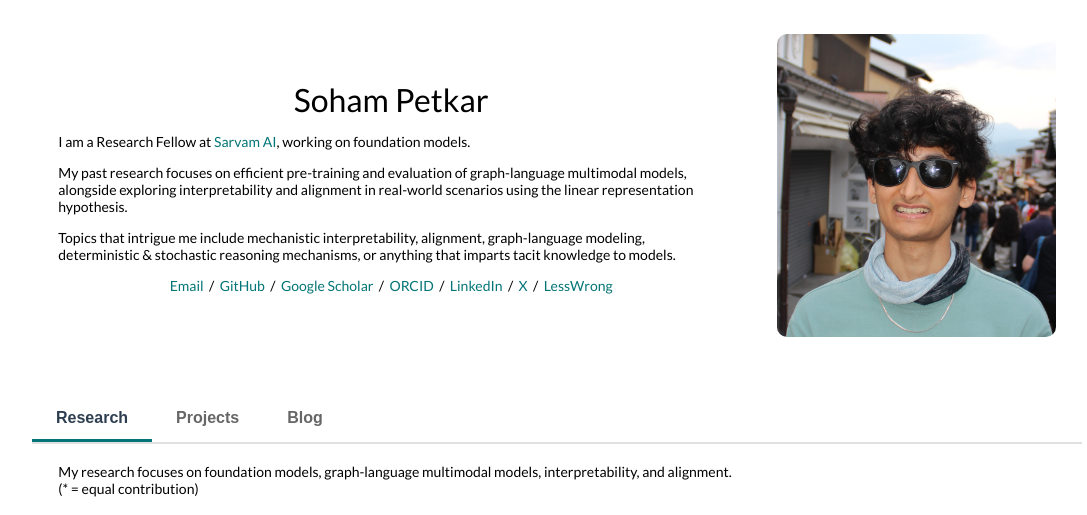
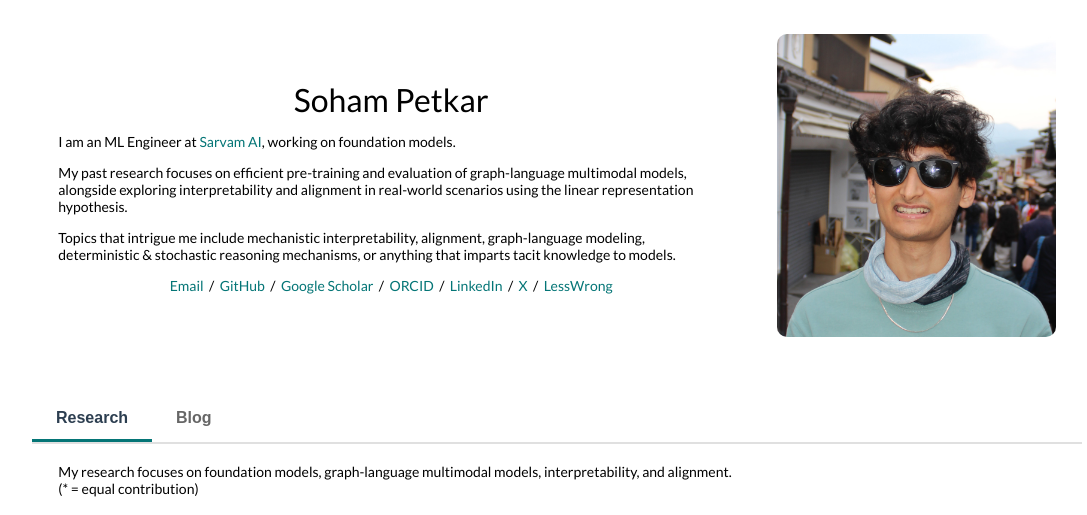
Before and after one commit to tenseisoham/tenseisoham.github.io, a Jekyll site: the page built from _posts/2026-03-06-sarvam-llms.md, in a window 1280 px wide. Shown: the top 515 px of the page, without its empty margins (83-1170 px from the left). Built offline with Jekyll 4.4.1, drawn with Linux system fonts in a browser that asks for light colours.

Commit message:
Update intro role to ML Engineer and hide projects section
🪷 Generated with Sarvam Code

```diff
--- a/_layouts/default.html
+++ b/_layouts/default.html
@@ -145,7 +145,7 @@
                 Soham Petkar
               </h1>
               <p>
-                I am a Research Fellow at <a href="https://www.sarvam.ai/">Sarvam AI</a>, working on foundation models.
+                I am an ML Engineer at <a href="https://www.sarvam.ai/">Sarvam AI</a>, working on foundation models.
               </p>
               <p>
                 My past research focuses on efficient pre-training and evaluation of graph-language multimodal models, alongside exploring interpretability and alignment in real-world scenarios using the linear representation hypothesis.
@@ -173,7 +173,6 @@
         <div class="tabs">
           <div class="tab-headers">
             <button class="tab-header active" onclick="switchTab(event, 'research')">Research</button>
-            <button class="tab-header" onclick="switchTab(event, 'projects')">Projects</button>
             <button class="tab-header" onclick="switchTab(event, 'blogs')">Blog</button>
           </div>
 
@@ -251,59 +250,6 @@
             </table>
           </div>
 
-          <!-- Projects Tab -->
-          <div id="projects" class="tab-content">
-            <table style="width:100%;border:0px;border-spacing:0px;border-collapse:separate;margin-right:auto;margin-left:auto;">
-              <tr>
-                <td style="padding:0% 2.5%;width:100%;vertical-align:middle">
-                  <p>
-                    A selection of my projects spanning deep learning, computer vision, quantum ML, and more.
-                  </p>
-                </td>
-              </tr>
-            </table>
-            <table style="width:100%;border:0px;border-spacing:0px;border-collapse:separate;margin-right:auto;margin-left:auto;">
-              {% for post in site.posts %}
-              {% for cat in post.categories %}
-              {% if cat == 'projects' %}
-              <tr>
-                <td style="padding:0% 2.5%;width:30%;vertical-align:middle;min-width:160px">
-                  {% if post.image %}
-                  <img src="{{post.image}}" alt="project image" style="width:auto; height:auto; max-width:100%;" />
-                  {% endif %}
-                </td>
-                <td style="padding:2.5%;width:70%;vertical-align:middle">
-                  <h3>{{post.title}}</h3>
-                  <br>
-                  {{post.description}}
-                  <br>
-                  {% if post.code %}
-                  <a href="{{post.code}}">code</a> /
-                  {% endif %}
-                  {% if post.video %}
-                  <a href="{{post.video}}">video</a> /
-                  {% endif %}
-                  {% if post.paper %}
-                  <a href="{{post.paper}}">paper</a> /
-                  {% endif %}
-                  {% if post.link %}
-                  <a href="{{post.link}}">website</a> /
-                  {% endif %}
-                  {% if post.tags %}
-                  <div class="project-tags">
-                    {% for tag in post.tags %}
-                    <span class="project-tag">{{ tag }}</span>
-                    {% endfor %}
-                  </div>
-                  {% endif %}
-                </td>
-              </tr>
-              {% endif %}
-              {% endfor %}
-              {% endfor %}
-            </table>
-          </div>
-
           <!-- Blog Tab -->
           <div id="blogs" class="tab-content">
             <table style="width:100%;border:0px;border-spacing:0px;border-collapse:separate;margin-right:auto;margin-left:auto;">
```
